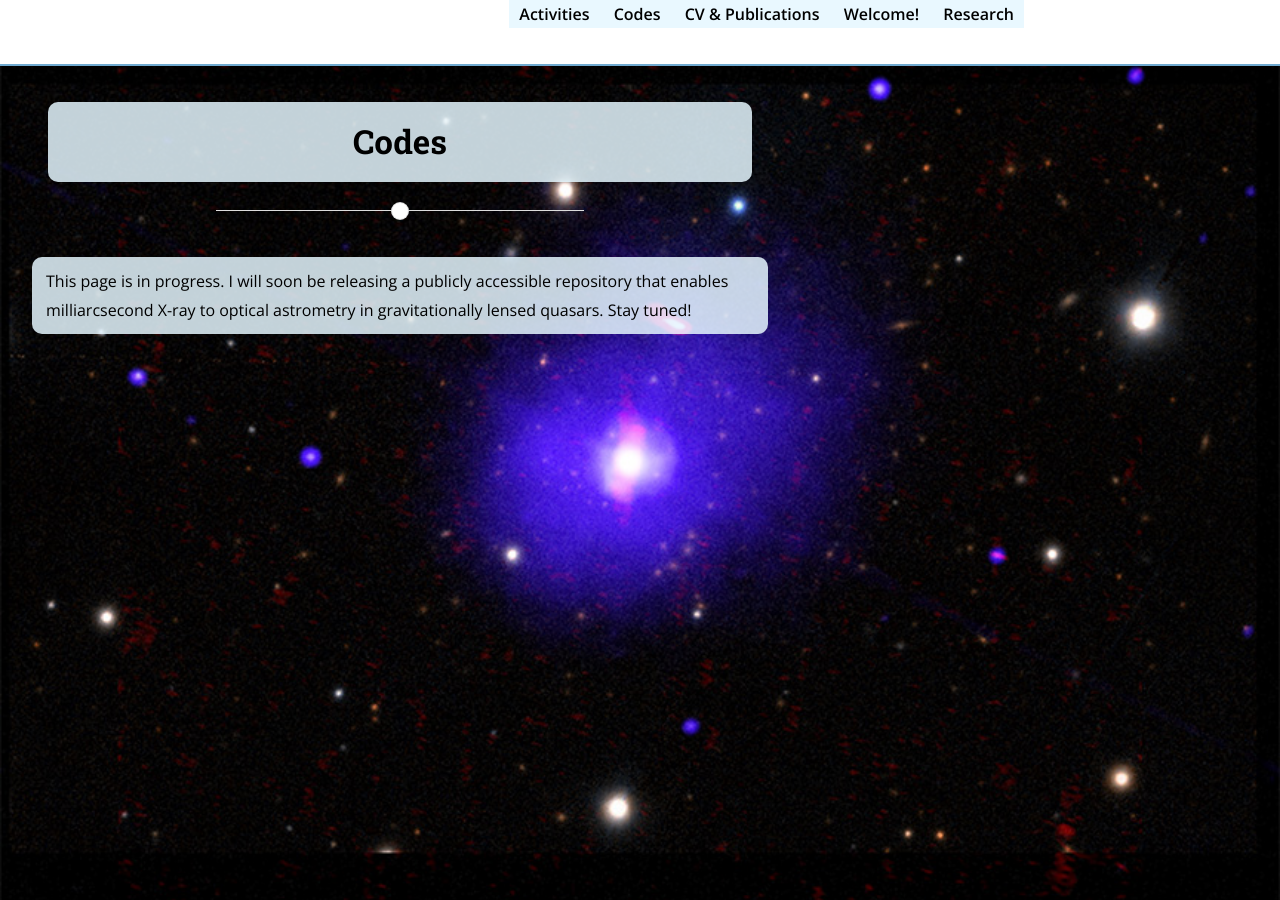
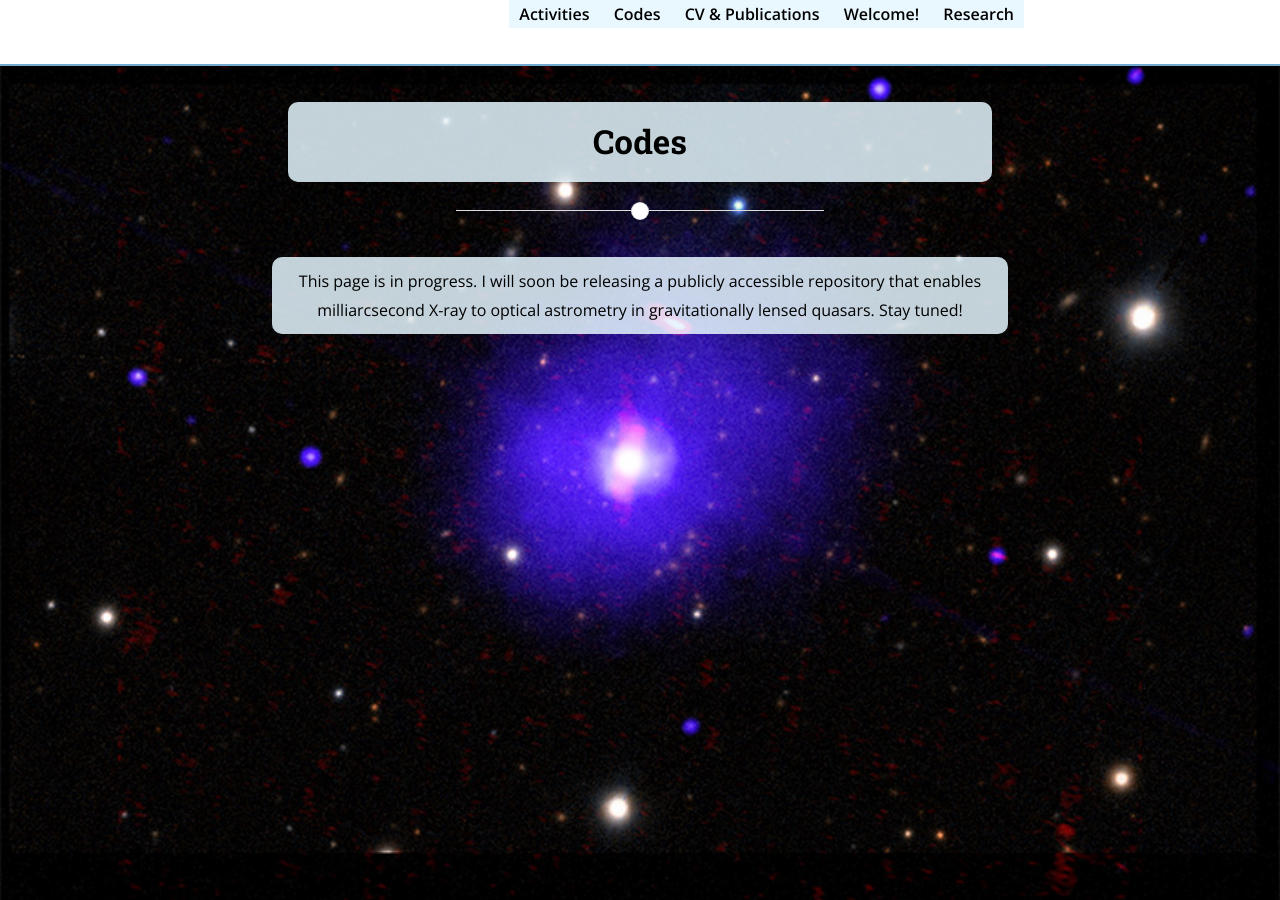
Before and after one commit to jsiskreynes-astro/jsiskreynes-astro.github.io, a Jekyll site: the page built from codes.md, in a window 1280 px wide. Built offline with Jekyll 4.4.1, drawn with Linux system fonts in a browser that asks for light colours; nearby versions of some CDN libraries.

Commit message:
Update main.scss

```diff
--- a/css/main.scss
+++ b/css/main.scss
@@ -13,6 +13,7 @@
 ;
 
 body {
+  text-align: center;
   background-image: url('/assets/h1821.jpeg'); /* Your background image */
   background-size: cover;
   background-position: center center;
@@ -20,6 +21,13 @@ body {
   color: white; /* Makes the text color white */
 }
 ;
+
+main,
+.page-content,
+.wrapper {
+  margin-left: auto;
+  margin-right: auto;
+}
 
 /* your container reset rules here */
 
```
